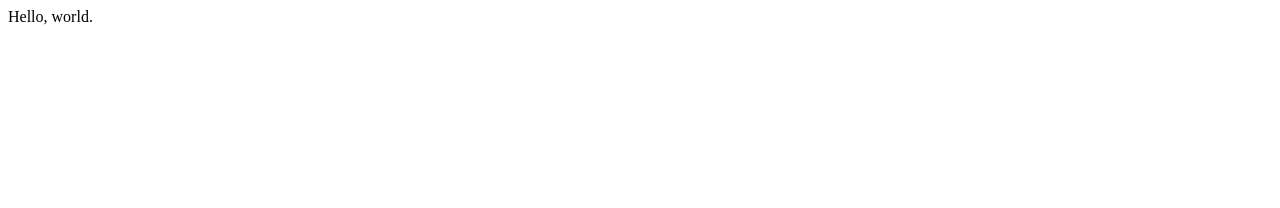
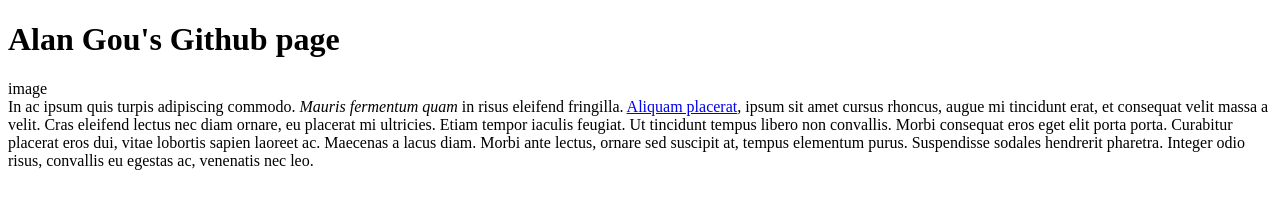
Before and after one commit to Nasafato/nasafato.github.io, a plain HTML site: page index.html in a window 1280 px wide. Drawn offline with Linux system fonts and the light colour scheme.

Commit message:
index.html

```diff
--- a/index.html
+++ b/index.html
@@ -1 +1,14 @@
-Hello, world.
+<!DOCTYPE html>
+<html>
+<head>
+   <link rel="stylesheet" type="text/css" href = "style.css">
+</head>
+<body>
+   <h1 class="title">Alan Gou's Github page</h1>
+   <div class="app">
+      <div class="screenshot">image</div>
+      <div class="description">In ac ipsum quis turpis adipiscing commodo. <em>Mauris fermentum quam</em> in risus eleifend fringilla. <a href="#">Aliquam placerat</a>, ipsum sit amet cursus rhoncus, augue mi tincidunt erat, et consequat velit massa a velit. Cras eleifend lectus nec diam ornare, eu placerat mi ultricies. Etiam tempor iaculis feugiat. Ut tincidunt tempus libero non convallis. Morbi consequat eros eget elit porta porta. Curabitur placerat eros dui, vitae lobortis sapien laoreet ac. Maecenas a lacus diam. Morbi ante lectus, ornare sed suscipit at, tempus elementum purus. Suspendisse sodales hendrerit pharetra. Integer odio risus, convallis eu egestas ac, venenatis nec leo.
+      </div>
+   </div>
+</body>
+</html>
```
